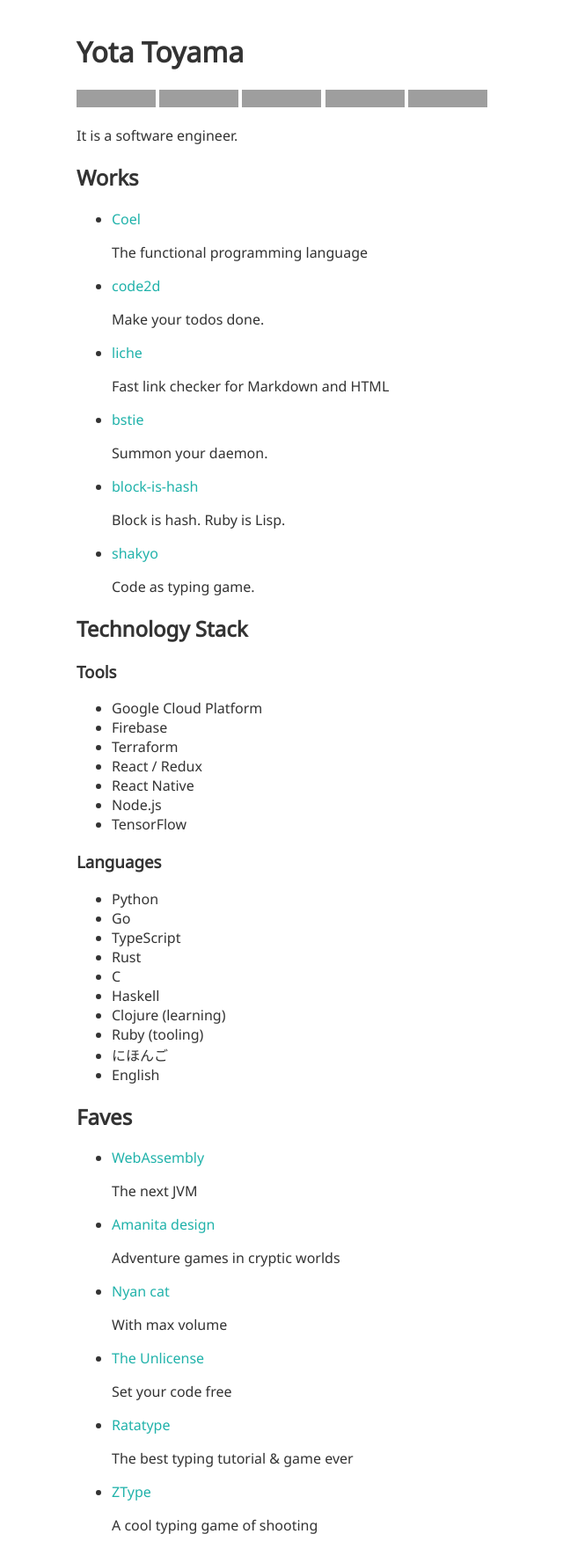
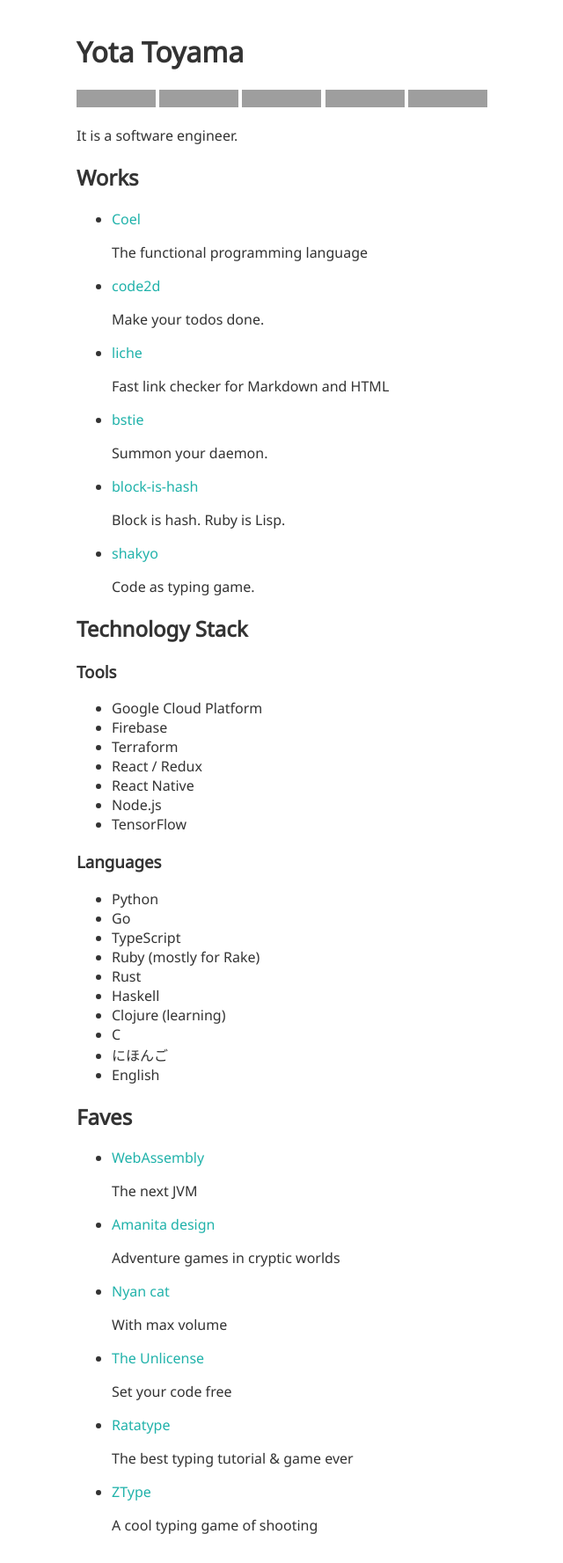
Before and after one commit to raviqqe/raviqqe.github.io, a Jekyll site: the page built from index.md, in a window 1280 px wide, cut to the strip 0-1777 px from the top of the page. Shown: the whole strip at 88% size, without its empty margins (153-793 px from the left). Built offline with Jekyll 4.4.1, drawn with Linux system fonts in a browser that asks for light colours; our own code applies the rules of GitHub Pages for plain Markdown files; grey boxes are pictures that could not be loaded.

Commit message:
Update language section

```diff
--- a/index.md
+++ b/index.md
@@ -51,11 +51,11 @@ It is a software engineer.
 - Python
 - Go
 - TypeScript
+- Ruby (mostly for Rake)
 - Rust
-- C
 - Haskell
 - Clojure (learning)
-- Ruby (tooling)
+- C
 - にほんご
 - English
 
```
